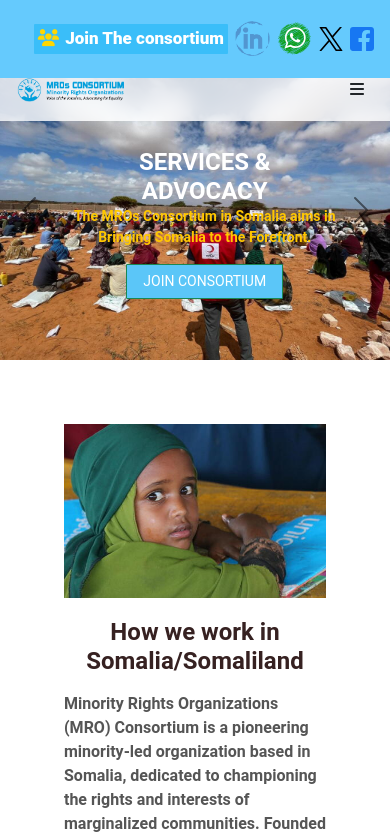
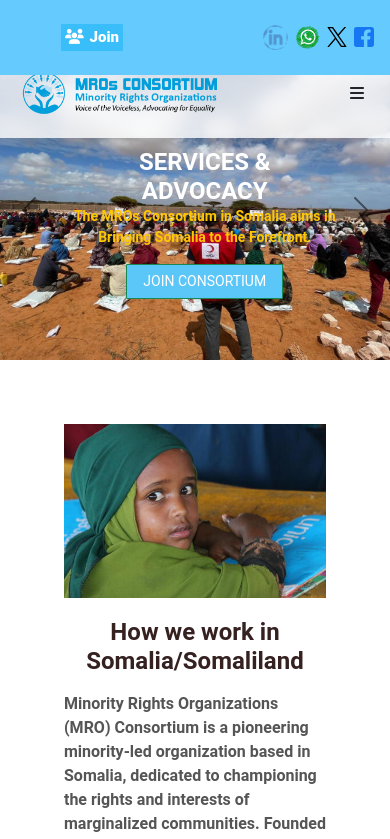
Before and after one commit to imraac/consortium, a React (Vite) app: page / in a window 390 px wide. Shown: the top 839 px of the page. Built offline with nearby package versions, Linux system fonts and the light colour scheme.

Commit message:
general styling

```diff
--- a/src/components/Navbar.css
+++ b/src/components/Navbar.css
@@ -642,7 +642,7 @@ footer p {
 /* Navbar Styling */
 nav {
   position: fixed; /* Keep the navbar fixed at the top */
-  top: 60px; /* Adjust to position below the "Call Us" section */
+  top: 50px; /* Adjust to position below the "Call Us" section */
   width: 100%; /* Ensure navbar spans the width of the screen */
   display: flex;
   justify-content: space-between;
@@ -678,7 +678,7 @@ nav {
 }
 
 .nav img {
-  width: 400px;
+  width: 220px !important;
 }
 
 .nav-links .dropdown {
@@ -891,7 +891,7 @@ nav {
 /* Responsive Navbar */
 @media (max-width: 768px) {
   nav img {
-    width: 150px;
+    width: 150px ;
   }
 
   nav .fa-solid {
@@ -993,9 +993,6 @@ nav {
     cursor: pointer; /* Show toggle button on mobile */
   }
 
-  .nav img {
-    width: 150px; /* Adjust logo size for mobile */
-  }
 
 
 
@@ -1070,19 +1067,19 @@ nav {
 /* Show the "Join The Consortium" button only on smaller screens */
 @media (max-width: 768px) {
   .call-us .join-consortium-button {
-    display: inline-block;
-    font-size: 10px; /* Smaller font size */
-    padding: 4px 6px; /* Small padding */
-    margin-left: 5px;
+    display: inline-block !important;
+    font-size: 15px !important; /* Smaller font size */
+    padding: 4px 6px ; /* Small padding */
+    margin-left: 5px !important;
     background-color: #008080 !important; /* Teal */
     border: none;
     border-radius: 1px !important;
     color: #FFF; /* White text */
     cursor: pointer;
-    width: auto; /* Prevent the button from taking the full width */
-    position: relative;
-    left: 0; /* Align the button to the left */
-    transition: background-color 0.3s, transform 0.2s; /* Add a smooth transition */
+    width: auto !important; /* Prevent the button from taking the full width */
+    position: relative !important;
+    left: 0 !important;  /* Align the button to the left */
+    transition: background-color 0.3s, transform 0.2s !important; /* Add a smooth transition */
   }
 
   .call-us .join-consortium-button:hover {
@@ -1091,7 +1088,7 @@ nav {
   }
 
   .call-us .join-consortium-button i {
-    margin-right: 2px; /* Reduce icon-text margin */
+    margin-right: 2px !important; /* Reduce icon-text margin */
   }
 }
 
@@ -1101,6 +1098,6 @@ nav {
     font-size: 8px; /* Even smaller font size */
     padding: 2px 4px; /* Very small padding */
     width: auto; /* Ensure it doesn't take full width */
-    margin-left: 5px; /* Maintain some left margin */
+    margin-left: 5px !important; /* Maintain some left margin */
   }
 }
--- a/src/components/Navbar.jsx
+++ b/src/components/Navbar.jsx
@@ -33,7 +33,7 @@ const Navbar = () => {
     <header className="header">
      <div className="call-us">
    <button className="btn join-consortium-button mobile-only" onClick={() => { navigate("/consortium"); closeMenu(); }}>
-          <i className="fas fa-users" style={{ color: '#FFD700' }}></i> Join The consortium
+          <i className="fas fa-users" style={{ color: 'white' }}></i> Join
         </button>
 
 
@@ -47,7 +47,7 @@ const Navbar = () => {
       src="/372010_linkedin_stamp_social_icon.png
 "
       alt="WhatsApp"
-      style={{ width: "35px", height: "35px", marginLeft: "7px" }}
+      style={{ width: "25px", height: "25px", marginLeft: "140px" }}
     />
   </a>
   <a
@@ -59,7 +59,7 @@ const Navbar = () => {
     <img
       src="/3184113_media_social_whatsapp_icon.svg"
       alt="WhatsApp"
-      style={{ width: "35px", height: "35px", marginLeft: "7px" }}
+      style={{ width: "25px", height: "25px", marginLeft: "7px" }}
     />
   </a>
   <a
@@ -71,7 +71,7 @@ const Navbar = () => {
     <img
       src="/11244080_x_twitter_elon musk_twitter new logo_icon.svg"
       alt="WhatsApp"
-      style={{ width: "24px", height: "24px", marginLeft: "7px" }}
+      style={{ width: "20px", height: "20px", marginLeft: "7px" }}
     />
   </a>
   <a
@@ -84,7 +84,7 @@ const Navbar = () => {
       src="/5365678_fb_facebook_facebook logo_icon.svg
 "
       alt="WhatsApp"
-      style={{ width: "24px", height: "24px", marginLeft: "7px" }}
+      style={{ width: "20px", height: "20px", marginLeft: "7px" }}
     />
   </a>
 </div>
```
